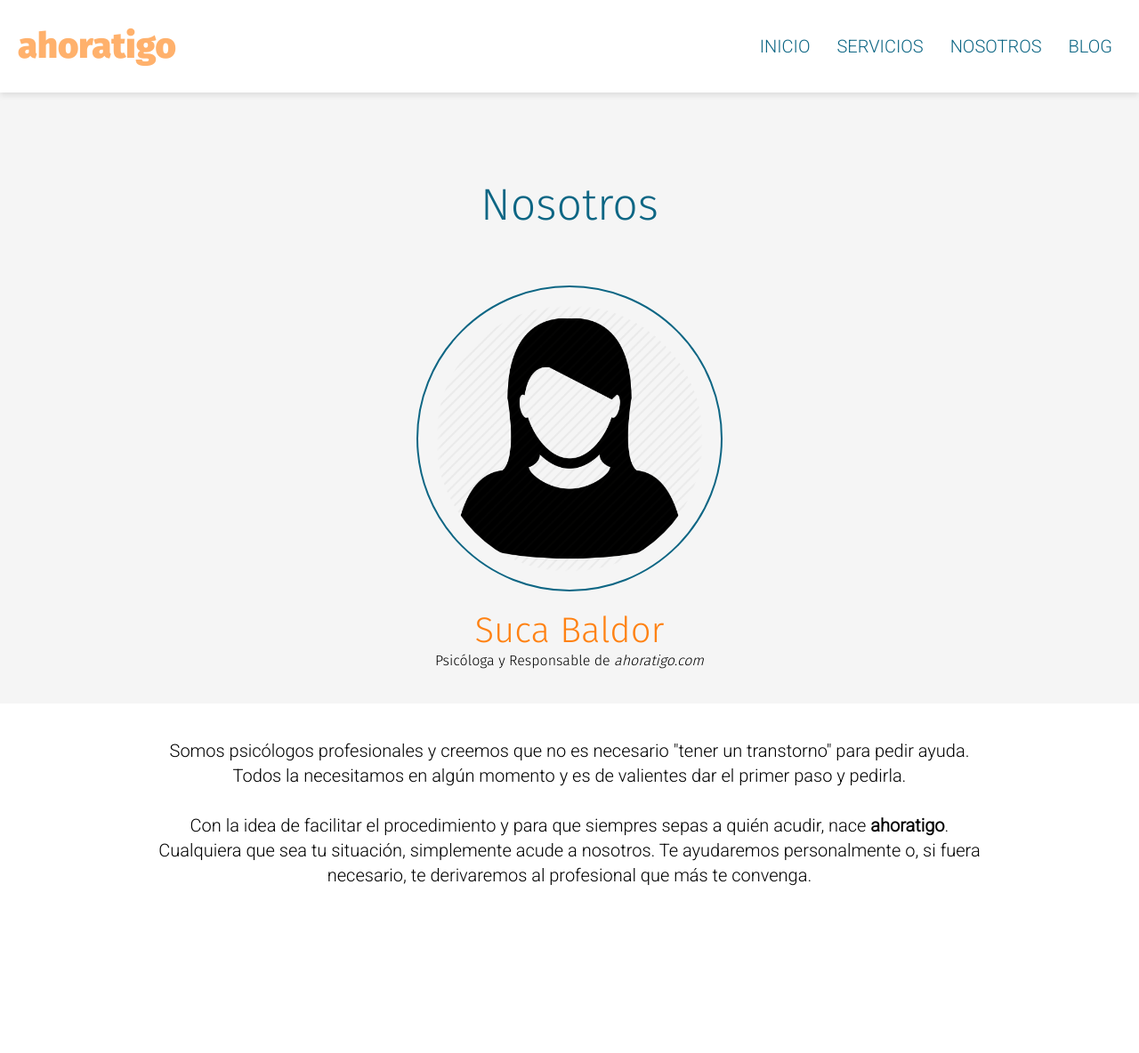
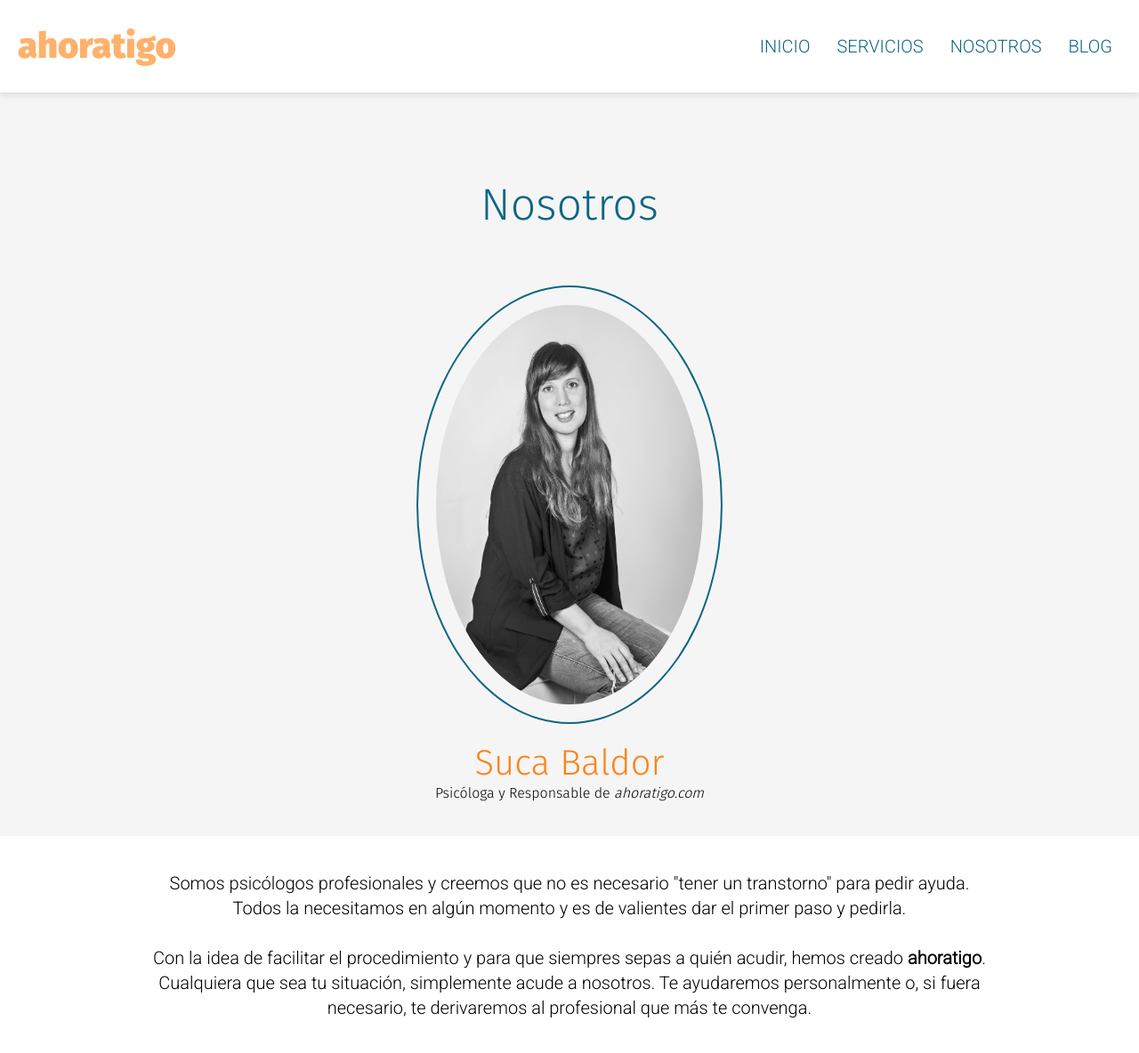
Before and after one commit to sukabal/sukabal.github.io, a Jekyll site: the page built from nosotros.html, in a window 1280 px wide and 1195 px high. Shown: the top 1184 px of the window at 89% size. Built offline with Jekyll 4.4.1, drawn with Linux system fonts in a browser that asks for light colours.

Commit message:
feat: add real profile photo

```diff
--- a/nosotros.html
+++ b/nosotros.html
@@ -5,20 +5,20 @@ title: Conócenos
 <section class="band bg-grey">
   <h1 class="pageTitle">Nosotros</h1>
   <br />
-  <img class="profileImg" src="/media/profile.png">
+  <img class="profileImg" src="/media/profile.jpg">
   <span class="profileName">Suca Baldor</span>
   <span>Psicóloga y Responsable de <em>ahoratigo.com</em></span>
   <br />
 </section>
 
-<section class="band">
+<section class="band bg-white">
   <br />
   <p class="section-paragraph">
     Somos psicólogos profesionales y creemos que no es necesario "tener un transtorno" para pedir ayuda. Todos
     la necesitamos en algún momento y es de valientes dar el primer paso y pedirla.
   </p>
   <p class="section-paragraph">
-    Con la idea de facilitar el procedimiento y para que siempres sepas a quién acudir, nace <strong>ahoratigo</strong>.
+    Con la idea de facilitar el procedimiento y para que siempres sepas a quién acudir, hemos creado <strong>ahoratigo</strong>.
     Cualquiera que sea tu situación, simplemente acude a nosotros. Te ayudaremos personalmente o, si fuera necesario,
     te derivaremos al profesional que más te convenga.
   </p>
```
Also changed, not shown: media/profile.jpg (added), media/profile.png (deleted).
